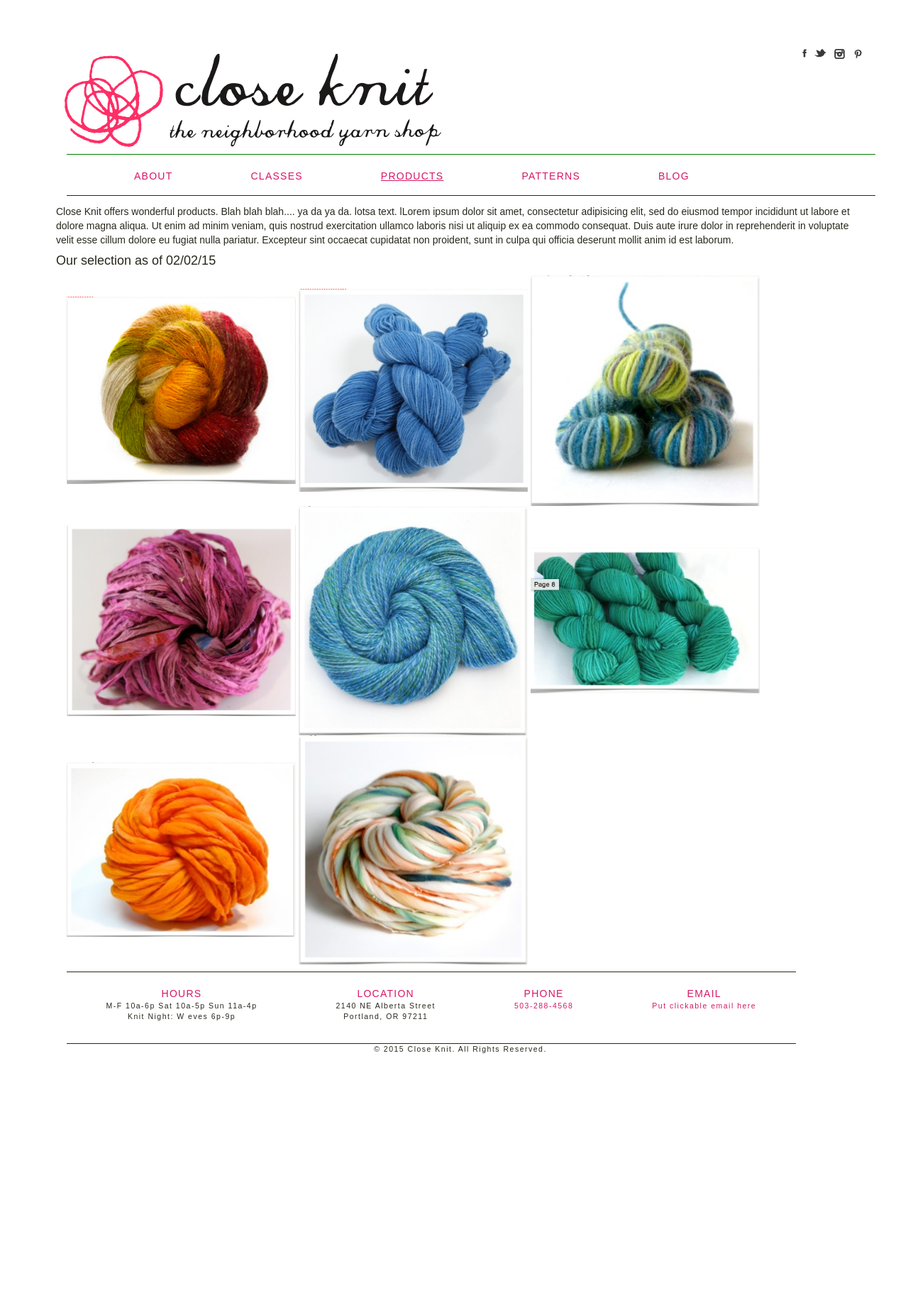
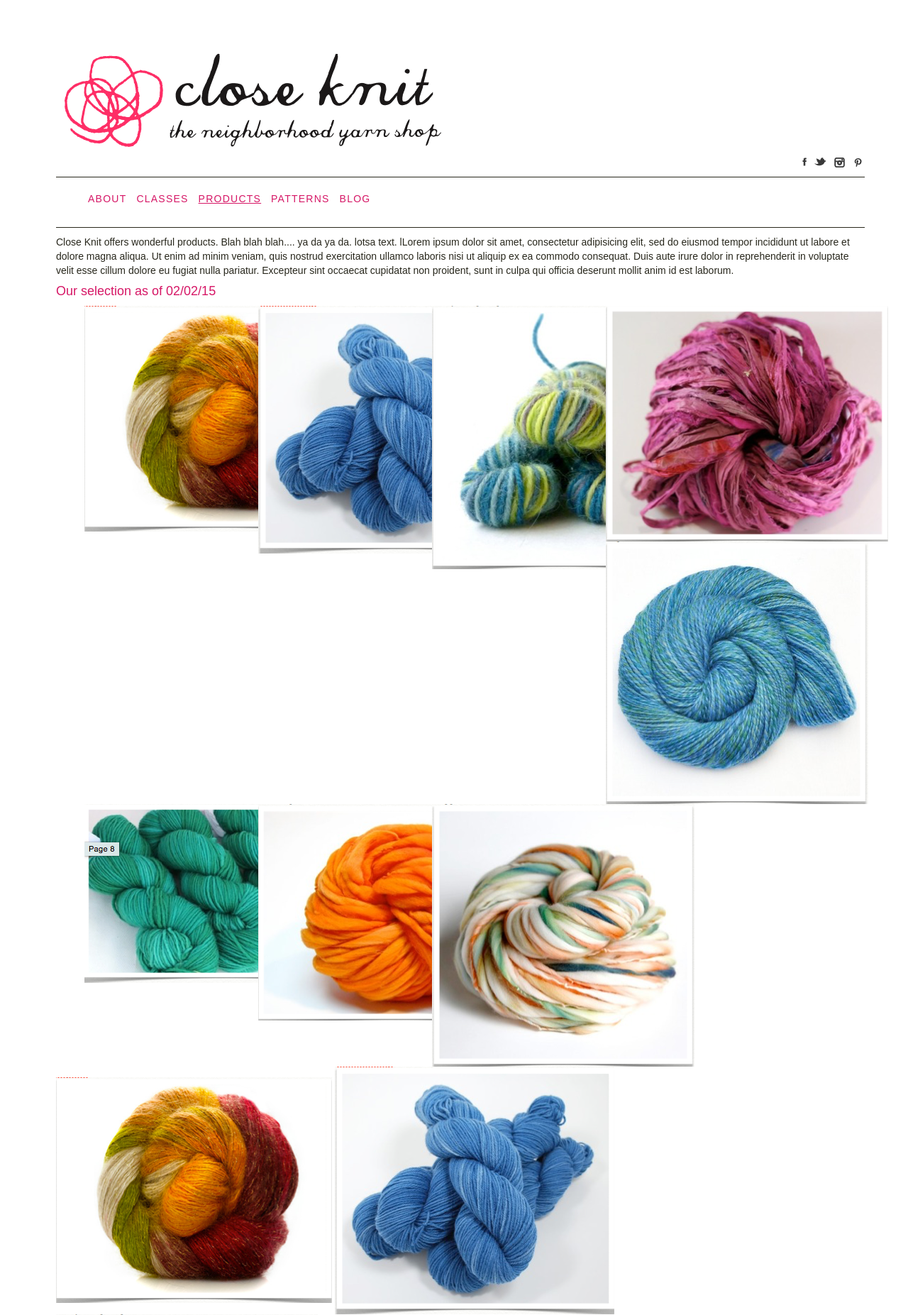
Before and after one commit to kdv24/CK_web, a PHP site: page /products.php in a window 1280 px wide. Shown: the top 1853 px of the page at 71% size. Before the commit the page ends 1484 px from the top, so only its background shows below. Run offline with PHP 8.4, Linux system fonts and the light colour scheme.

Commit message:
Cleaning up a lot of CSS
eliminated unnecessary stylesheets and trying to rebuild with less

```diff
--- a/about.php
+++ b/about.php
@@ -21,8 +21,8 @@ $pageTitle = "about us";
 $section = "about";
 include('inc/header.php'); ?>
 
-     <div class="container about grid_12 omega">
-     	<div class="container inline-block">
+     <div class="about">
+     	<div class="inline-block">
 	      <img src="img/closeknit_storefront.jpg" alt="Close Knit Storefront image">
 	      <p>
 	      Close Knit is a cozy yarn store located in the Alberta neighborhood of northeast Portland. Blah blah blah.... ya da ya da. lotsa text. lLorem ipsum dolor sit amet, consectetur adipisicing elit, sed do eiusmod tempor incididunt ut labore et dolore magna aliqua. Ut enim ad minim veniam, quis nostrud exercitation ullamco laboris nisi ut aliquip ex ea commodo consequat. Duis aute irure dolor in reprehenderit in voluptate velit esse cillum dolore eu fugiat nulla pariatur. Excepteur sint occaecat cupidatat non proident, sunt in culpa qui officia deserunt mollit anim id est laborum.
--- a/blog.php
+++ b/blog.php
@@ -3,7 +3,7 @@ $pageTitle = "Close Knit Blogspot";
 $section = "blog";
 include('inc/header.php'); ?>
 
-     <div class="about grid_1">
+     <div class="about">
       <iframe src="http://closeknitportland.blogspot.com/"></iframe>
       </div>
 
--- a/classes.php
+++ b/classes.php
@@ -3,7 +3,7 @@ $pageTitle = "Current Classes at Close Knit";
 $section = "classes";
 include('inc/header.php'); ?>
 
-     <div class="about" class="grid_12 omega">
+     <div class="about">
       <p>
       Close Knit offers the following fabulous classes. Blah blah blah.... ya da ya da. lotsa text.
       </p>
--- a/css/grid.css
+++ /dev/null
@@ -1,48 +0,0 @@
-/*
- Width: 1000px
- # Columns : 12
- Column width: 65px
- Gutter : 20px
-
- */
-.grid_1 { width: 65px; }
-.grid_2 { width: 150px; }
-.grid_3 { width: 235px; }
-.grid_4 { width: 320px; }
-.grid_5 { width: 405px; }
-.grid_6 { width: 490px; }
-.grid_7 { width: 575px; }
-.grid_8 { width: 660px; }
-.grid_9 { width: 745px; }
-.grid_10 { width: 830px; }
-.grid_11 { width: 915px; }
-.grid_12 { width: 1000px; }
-
-.grid_1,
-.grid_2,
-.grid_3,
-.grid_4,
-.grid_5,
-.grid_6,
-.grid_7,
-.grid_8,
-.grid_9,
-.grid_10,
-.grid_11,
-.grid_12 {
-	margin: 0 20px 10px 0;
-	float: left;
-	display: block;
-}
-
-.alpha{margin-left:0px;}
-.omega{margin-right:0px;}
-
-.container{
-	width: 1000px;
-	margin: auto;
-}
-
-
-
-.clear{clear:both;display:block;overflow:hidden;visibility:hidden;width:0;height:0}.clearfix:after{clear:both;content:' ';display:block;font-size:0;line-height:0;visibility:hidden;width:0;height:0}* html .clearfix,*:first-child+html .clearfix{zoom:1}
--- a/css/style.css
+++ b/css/style.css
@@ -42,34 +42,41 @@ h2 {
 	color: #b4c34f;
 }
 
-
+li {
+	list-style: none;
+}
 
 #social {
-	padding: 0px 0% 0px 0px;
+
 	float: right;
 	text-align: right;
-	margin: 0px 0px 0px 0px;
 }
 
 .header {
+	border-bottom: 1px solid #28271C;
+	border-top: 1px solid #28271C;
+	display: inline-block;
 	width: 100%;
-	padding-bottom: 5%;
-	border-bottom: 1px solid #28271C;
-	border-top: 1px solid green;
 }
 
 .footer {
-	width: 100%;
+
+}
+
+ul .header {
+	list-style: none;
 
 }
 
 ul.header li{
-	float: left;
+	display: inline-block;
+	float: center;
 	margin-bottom: 10px;
 	text-align: center;
 	list-style: none;
-	padding: 20px 5%;
+	padding: 20px 5px;
 	letter-spacing: 1.25px;
+
 }
 
 ul.footer li{
@@ -93,14 +100,10 @@ ul.footer li{
 
 
 #storefront img{
-	width: 90%;
-	float: left;
+	width: 100%;
 }
 
 #logo_gif {
-	width: 20%;
-	margin: 0px 0px;
-	padding: 0px 0px;
 }
 
 
@@ -144,7 +147,7 @@ PAGE: PATTERNS  --- all images 280 x 320
 
 #gallery {
 		margin: none;
-		padding: none;
+		padding: 5%;
 		list-style: none;
 		width: 100%;
 		display: inline-block;
@@ -162,8 +165,12 @@ PAGE: PATTERNS  --- all images 280 x 320
 		font-size: 0.75em;
 	}
 
-.products img {
-	width: 28.333%;
+/***************************************
+PAGE: PRODUCTS  ---
+***************************************/
+
+.yarnPics img {
+
 }
 
 /***********************************************
--- a/inc/footer.php
+++ b/inc/footer.php
@@ -1,5 +1,5 @@
 	<div>
-      <ul class="container footer">
+      <ul class="footer">
         <li>HOURS
           <p class="black_text"><span>M-F 10a-6p Sat 10a-5p Sun 11a-4p</span><br>
           <span>Knit Night: W eves 6p-9p</span></p> </li>
--- a/inc/header.php
+++ b/inc/header.php
@@ -5,15 +5,14 @@
   <meta name="viewport" content="width=device-width, initial-scale=1">
   <title><?php echo $pageTitle; ?></title>
 
-  <link rel="stylesheet" href="css/grid.css" type="text/css" media="screen">
+  <!--BOOTSTRAP STYLESHEETS -->
     <!-- Latest compiled and minified CSS -->
     <link rel="stylesheet" href="https://maxcdn.bootstrapcdn.com/bootstrap/3.3.2/css/bootstrap.min.css">
 
   	<!-- Optional theme -->
     <link rel="stylesheet" href="https://maxcdn.bootstrapcdn.com/bootstrap/3.3.2/css/bootstrap-theme.min.css">
 
-
-  <link rel="stylesheet" type="text/css" href="css/responsive.css">
+  <!-- MY STYLESHEETS AND FONT LINKS -->
     <link rel="stylesheet" href="css/style.css" type="text/css" media="screen">
     <link href='http://fonts.googleapis.com/css?family=Source+Sans+Pro' rel='stylesheet' type='text/css'>
   <meta name="viewport" content="width=device-width, initial-scale=1.0">
@@ -21,18 +20,18 @@
 </head>
 
 <body>
-   <div class="container">
+
 
  <!--LOGO & NAME -->
-
-      <div id="logo_gif" class="grid_12 alpha">
+    <div class="container">
+      <div id="logo_gif">
         <a href= "index.php"><img src="img/closeknit_portland.gif" alt="CloseKnit"></a>
       </div>
 
 
  <!--SOCIAL -->
 
-      <div id="social" class="omega">
+      <div id="social">
         <ul class="social-icons">
           <a href="https://www.facebook.com/pages/closeknit-pdx/122838281079484" target="_blank">
           <img src="img/social media pngs/facebook grey.png" alt="Facebook"></a>
@@ -47,8 +46,8 @@
 
 <!--MENU/HEADER -->
 
-      <div id="menu">
-          <div class="container grid_12">
+
+          <div>
             <ul class="header">
               <li class=" <?php if ($section == "about") {echo "on"; } ?>"><a href="about.php">ABOUT</a></li>
               <li class=" <?php if ($section == "classes") {echo "on"; } ?>"><a href="classes.php">CLASSES</a></li>
@@ -57,4 +56,3 @@
               <li class=" <?php if ($section == "blog") {echo "on"; } ?>"><a href="blog.php">BLOG</a></li>
             </ul>
           </div>
-      </div>
--- a/index.php
+++ b/index.php
@@ -3,7 +3,7 @@ $pageTitle = "index";
 include('inc/header.php'); ?>
 
 
-    <div class="container grid_12 omega">
+    <div>
       <div id="storefront">
             <img src="img/yarnwall.jpg" alt="CloseKnit Storefront">
       </div>
--- a/patterns.php
+++ b/patterns.php
@@ -3,7 +3,7 @@ $pageTitle = "Free Patterns";
 $section = "patterns";
 include('inc/header.php'); ?>
 
-     <div class="about" class="grid_12 omega">
+     <div class="about">
       <p>
       We at Close Knit have put together a collection of free patterns for you to enjoy.  Ya da, ya da, ya da.  Knit knit knit!
       </p>
--- a/products.php
+++ b/products.php
@@ -1,15 +1,90 @@
 <?php
+
+//can specify key inside[] to use for SKU number of whatever for later reference.
+//Can also be strings.
+
+
+$yarns = array();
+$yarns[0] = array(
+    "name" => "Art Yarns",
+    "weight" => "DK",
+    "fiber" => "wool",
+    "price" => 9.00,
+    "img" => "img/ckyarns/artyarns.png"
+);
+$yarns[1] = array(
+    "name" => "Brambleberry",
+    "weight" => "DK",
+    "fiber" => "wool",
+    "price" => 9.00,
+    "img" => "img/ckyarns/brambleberry.png"
+);
+$yarns[2] = array(
+    "name" => "Crafty Hedgehog",
+    "weight" => "DK",
+    "fiber" => "wool",
+    "price" => 9.00,
+    "img" => "img/ckyarns/craftyhedgehog.png"
+);
+$yarns[3] = array(
+    "name" => "Darn Good Yarn",
+    "weight" => "DK",
+    "fiber" => "wool",
+    "price" => 9.00,
+    "img" => "img/ckyarns/darngoodyarn.png"
+);
+$yarns[4] = array(
+    "name" => "Edgewood Garden Studio",
+    "weight" => "DK",
+    "fiber" => "wool",
+    "price" => 9.00,
+    "img" => "img/ckyarns/edgewoodgardenstudio.png"
+);
+$yarns[5] = array(
+    "name" => "Fyberspates",
+    "weight" => "DK",
+    "fiber" => "wool",
+    "price" => 9.00,
+    "img" => "img/ckyarns/fyberspates.png"
+);
+$yarns[6] = array(
+    "name" => "Gingko Leaf",
+    "weight" => "DK",
+    "fiber" => "wool",
+    "price" => 9.00,
+    "img" => "img/ckyarns/gingkoleaf.png"
+);
+$yarns[7] = array(
+    "name" => "Hogg Wild Fibers",
+    "weight" => "DK",
+    "fiber" => "wool",
+    "price" => 9.00,
+    "img" => "img/ckyarns/hoggwildfibers.png"
+);
+
+?><?php
 $pageTitle = "View our Products";
 $section = "products";
 include('inc/header.php'); ?>
 
-    <div class="about" class="grid_12 omega">
+    <div class="about">
         <p>
         Close Knit offers wonderful products. Blah blah blah.... ya da ya da. lotsa text. lLorem ipsum dolor sit amet, consectetur adipisicing elit, sed do eiusmod tempor incididunt ut labore et dolore magna aliqua. Ut enim ad minim veniam, quis nostrud exercitation ullamco laboris nisi ut aliquip ex ea commodo consequat. Duis aute irure dolor in reprehenderit in voluptate velit esse cillum dolore eu fugiat nulla pariatur. Excepteur sint occaecat cupidatat non proident, sunt in culpa qui officia deserunt mollit anim id est laborum.
         </p>
+    </div>
+
+    <div>
         <h4>Our selection as of <?php echo date('m/d/y'); ?></h4>
-    </div>
-    <div class="container products grid_12">
+          <ul>
+            <?php foreach($yarns as $yarn) {?>
+            <li class="row col-xs-6 col-md-3">
+                <a href="#">
+                  <img class="yarnPics" src="<?php echo $yarn["img"]; ?>" alt="<?php echo $yarn["name"]; ?>">
+            </li>
+             <?php } ?>
+          </ul>
+
+
           <img src="img/ckyarns/artyarns.png" alt="artyarns">
           <img src="img/ckyarns/brambleberry.png" alt="brambleberry">
           <img src="img/ckyarns/craftyhedgehog.png" alt="craftyhedgehog">
```
Also changed, not shown: css/responsive.css (deleted, +0 -73 lines), css/normalize.css (deleted). Lines whose indentation alone changed are shown as unchanged.
